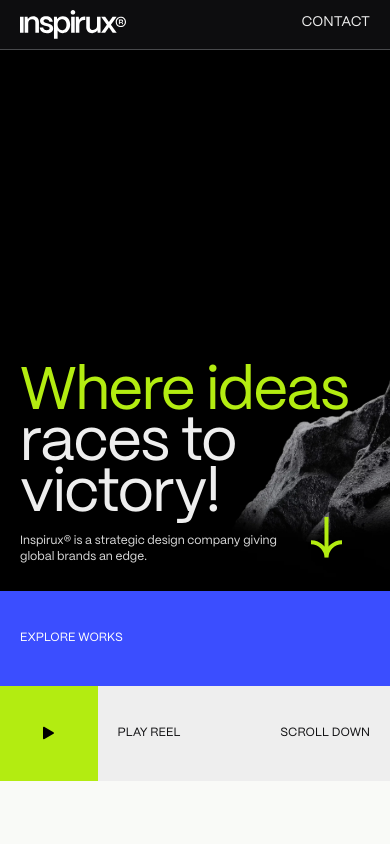
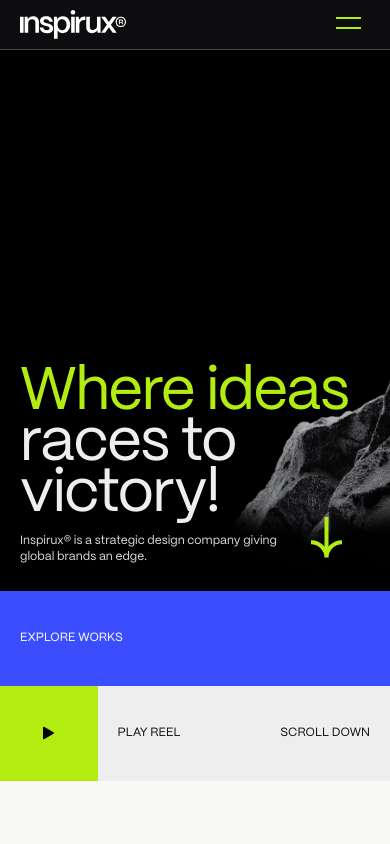
Before and after one commit to osas2211/inspirux-clone, a Next.js app: page / in a window 390 px wide. Shown: the top 844 px of the page. Built offline with nearby package versions, Linux system fonts and the light colour scheme.

Commit message:
add mobile nav

```diff
--- a/app/globals.css
+++ b/app/globals.css
@@ -136,3 +136,7 @@
 .mail-address:hover .mail-arrow {
   transform: rotate(90deg);
 }
+
+#mobile-menu {
+  clip-path: circle(0% at 100% 0%);
+}
--- a/components/Header.tsx
+++ b/components/Header.tsx
@@ -2,11 +2,12 @@
 import React from "react"
 import { Logo } from "./Logo"
 import Link from "next/link"
+import { MobileNav } from "./MobileNav"
 
 export const Header = () => {
   return (
     <div className="w-full fixed top-0 left-0 text-[#eee] z-[100]">
-      <div className="w-full px-5 md:px-10 py-[10px] flex items-center justify-between border-b-[1px] border-b-gray-300/30 bg-[#0f0f11]/90 backdrop-blur-[5px] uppercase text-sm">
+      <div className="w-full px-5 md:px-10 py-[10px] flex items-center justify-between border-b-[1px] border-b-gray-300/30 bg-[#0f0f11]/90 backdrop-blur-[5px] uppercase text-sm relative z-[100]">
         <Logo />
         <ul className="md:flex items-center gap-14 hidden">
           <li className="signal-line-link">
@@ -22,12 +23,13 @@ export const Header = () => {
             <Link href={""}>insights</Link>
           </li>
         </ul>
-        <div>
+        <div className="md:block hidden">
           <Link href={""} className="signal-line-link inline-block">
             contact
           </Link>
         </div>
       </div>
+      <MobileNav />
     </div>
   )
 }
--- /dev/null
+++ b/components/MobileNav.tsx
@@ -0,0 +1,137 @@
+"use client"
+import { useGSAP } from "@gsap/react"
+import gsap from "gsap"
+import Link from "next/link"
+import React, { useRef } from "react"
+
+export const MobileNav = () => {
+  const timeline = useRef(gsap.timeline({ paused: true }))
+  const scope = useRef(null)
+  const hamburgerTimeline = useRef(gsap.timeline({ paused: true }))
+  useGSAP(
+    () => {
+      hamburgerTimeline.current
+        .to("#hamburger-top", {
+          y: "8px",
+          duration: 0.3,
+          ease: "expo.out",
+          rotate: 45,
+          transformOrigin: "50% 50%",
+        })
+        .to(
+          "#hamburger-bottom",
+          {
+            y: "-2px",
+            duration: 0.3,
+            ease: "expo.out",
+            rotate: -45,
+            transformOrigin: "50% 50%",
+            onStart: function () {
+              timeline.current.play()
+            },
+            onReverseComplete: () => {
+              timeline.current.reverse(1)
+            },
+          },
+          "<"
+        )
+      timeline.current
+        .to("#mobile-menu", {
+          clipPath: "circle(154.6% at 100% 0%)",
+          ease: "circ.inOut",
+          duration: 1.2,
+        })
+        .fromTo(
+          ".mobile-link",
+          { opacity: 0, y: 200 },
+          {
+            opacity: 1,
+            y: 0,
+            ease: "back.out(1)",
+            duration: 0.7,
+            stagger: 0.05,
+          },
+          "-=.8"
+        )
+    },
+    { scope }
+  )
+  return (
+    <div ref={scope} className="md:hidden inline-block">
+      <div
+        id="hamburger"
+        className="h-[44px] w-[44px] flex items-center justify-center gap-2 flex-col cursor-pointer md:hidden absolute top-[1px] right-[20px] z-[100]"
+        onClick={() => {
+          if (hamburgerTimeline.current.progress() === 1) {
+            hamburgerTimeline.current.reverse()
+          } else {
+            hamburgerTimeline.current.play()
+          }
+        }}
+      >
+        <div id="hamburger-top" className="w-[25px] h-[2px] bg-primary"></div>
+        <div
+          id="hamburger-bottom"
+          className="w-[25px] h-[2px] bg-primary"
+        ></div>
+      </div>
+
+      <div
+        className="absolute w-screen h-screen bg-[#101012] z-[-10] top-0 left-0 text-[#eee] py-[100px] px-[20px] text-end uppercase"
+        id="mobile-menu"
+      >
+        <ul className=" text-[42px] leading-[110%] mb-7">
+          <li>
+            <Link href={""} className="mobile-link inline-block">
+              Works
+            </Link>
+          </li>
+          <li>
+            <Link href={""} className="mobile-link inline-block">
+              expertise
+            </Link>
+          </li>
+          <li>
+            <Link href={""} className="mobile-link inline-block">
+              about
+            </Link>
+          </li>
+          <li>
+            <Link href={""} className="mobile-link inline-block">
+              insights
+            </Link>
+          </li>
+          <li>
+            <Link href={""} className="mobile-link inline-block">
+              contact
+            </Link>
+          </li>
+        </ul>
+
+        <ul className="space-y-3 text-[17px]">
+          <li>
+            <span className="inline-block mobile-link">dribble</span>
+          </li>
+          <li>
+            <span className="inline-block mobile-link">behance</span>
+          </li>
+          <li>
+            <span className="inline-block mobile-link">linkedin</span>
+          </li>
+          <li>
+            <span className="inline-block mobile-link">x (twitter)</span>
+          </li>
+          <li>
+            <span className="inline-block mobile-link">instagram</span>
+          </li>
+          <li>
+            <span className="inline-block mobile-link">facebook</span>
+          </li>
+          <li>
+            <span className="inline-block mobile-link">youtube</span>
+          </li>
+        </ul>
+      </div>
+    </div>
+  )
+}
```
